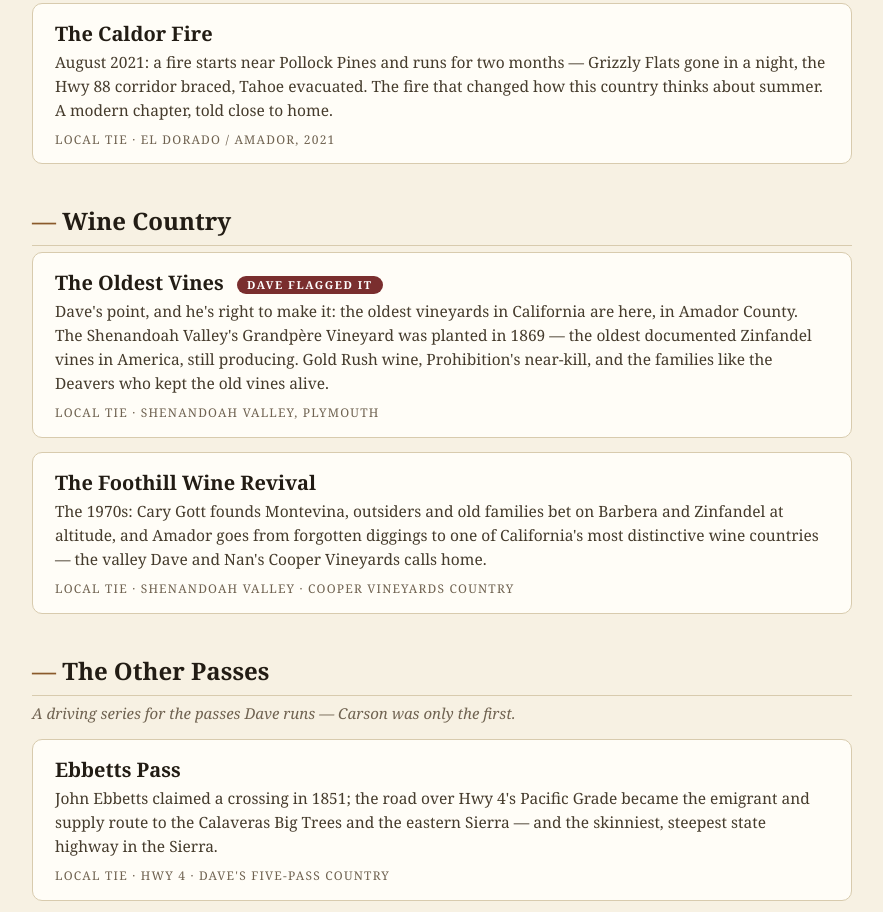
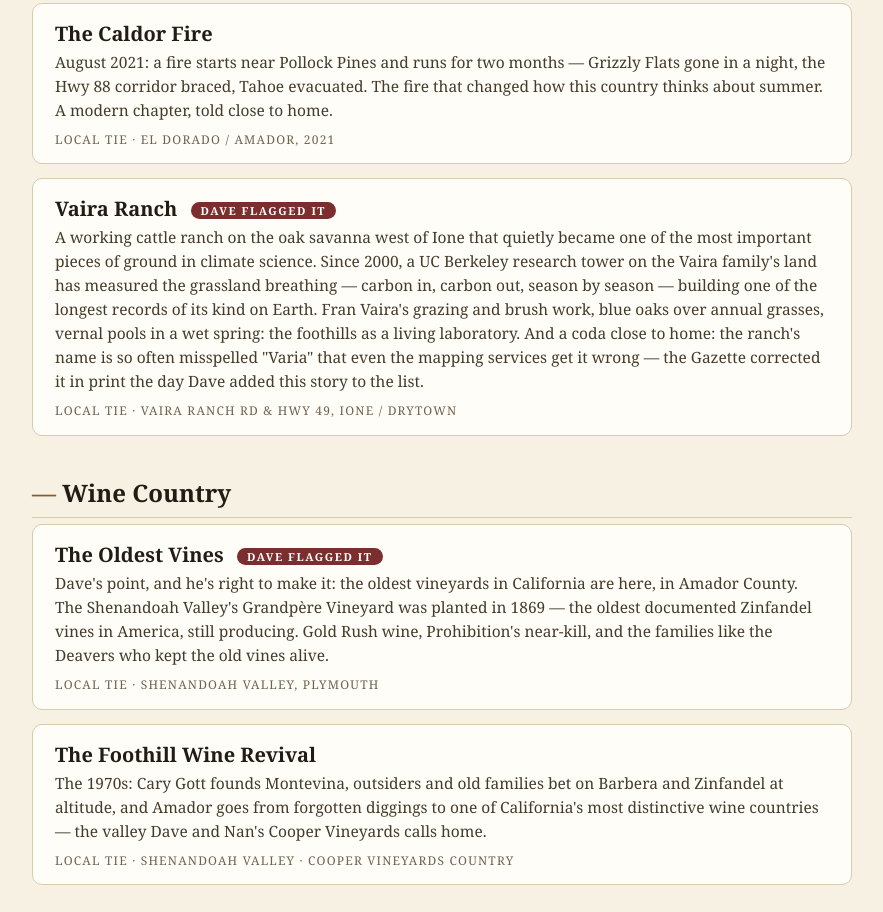
Before and after one commit to davedellaquila/stories, a plain HTML site: page outline/index.html in a window 1280 px wide. Shown: the part 9453-10365 px from the top of the page, without its empty margins (198-1081 px from the left). Drawn offline with Linux system fonts and the light colour scheme.

Commit message:
Outline: add Vaira Ranch (Dave flagged) under Land, Water, and Fire

```diff
--- a/outline/index.html
+++ b/outline/index.html
@@ -268,6 +268,10 @@
     <p>August 2021: a fire starts near Pollock Pines and runs for two months — Grizzly Flats gone in a night, the Hwy 88 corridor braced, Tahoe evacuated. The fire that changed how this country thinks about summer. A modern chapter, told close to home.</p>
     <div class="tie">Local tie · El Dorado / Amador, 2021</div></div>
 
+  <div class="idea"><h3>Vaira Ranch <span class="badge flag">Dave flagged it</span></h3>
+    <p>A working cattle ranch on the oak savanna west of Ione that quietly became one of the most important pieces of ground in climate science. Since 2000, a UC Berkeley research tower on the Vaira family's land has measured the grassland breathing — carbon in, carbon out, season by season — building one of the longest records of its kind on Earth. Fran Vaira's grazing and brush work, blue oaks over annual grasses, vernal pools in a wet spring: the foothills as a living laboratory. And a coda close to home: the ranch's name is so often misspelled "Varia" that even the mapping services get it wrong — the Gazette corrected it in print the day Dave added this story to the list.</p>
+    <div class="tie">Local tie · Vaira Ranch Rd &amp; Hwy 49, Ione / Drytown</div></div>
+
   <h2 class="theme"><span class="n">—</span> Wine Country</h2>
 
   <div class="idea"><h3>The Oldest Vines <span class="badge flag">Dave flagged it</span></h3>
```
